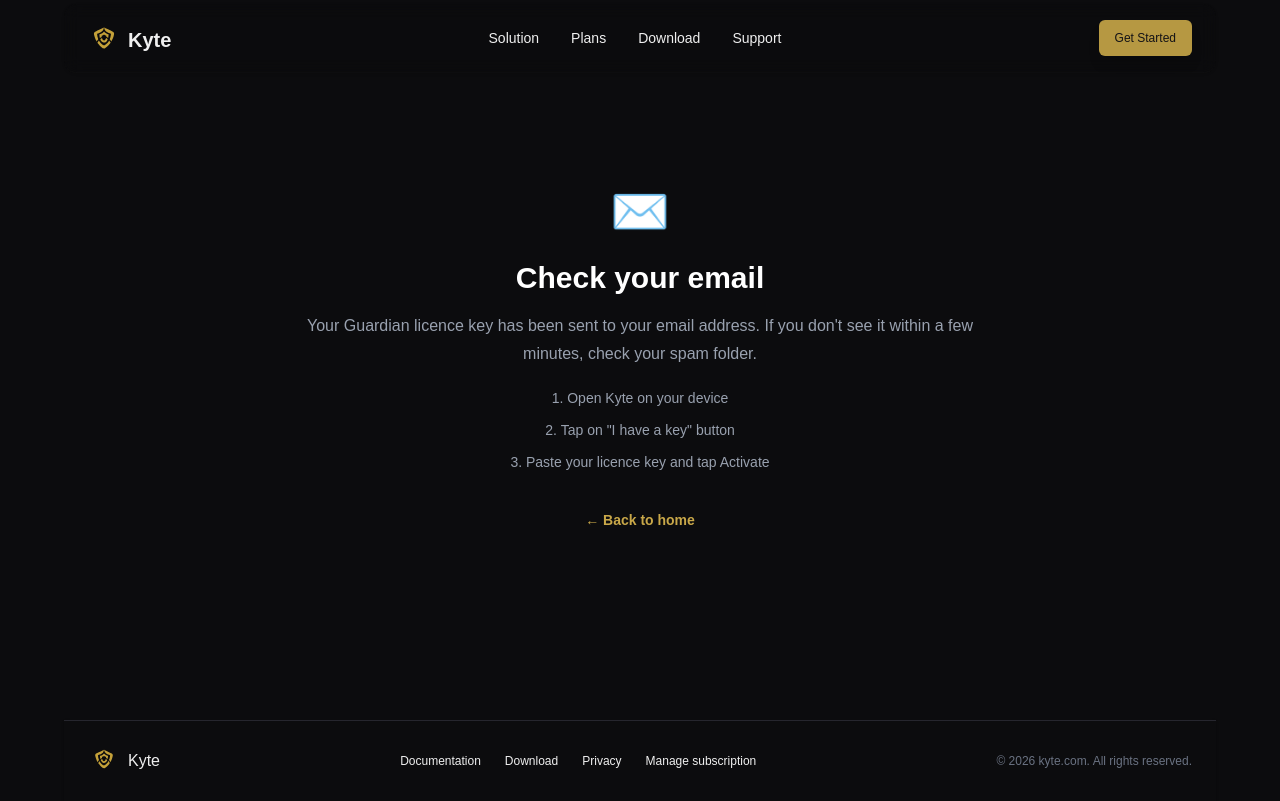
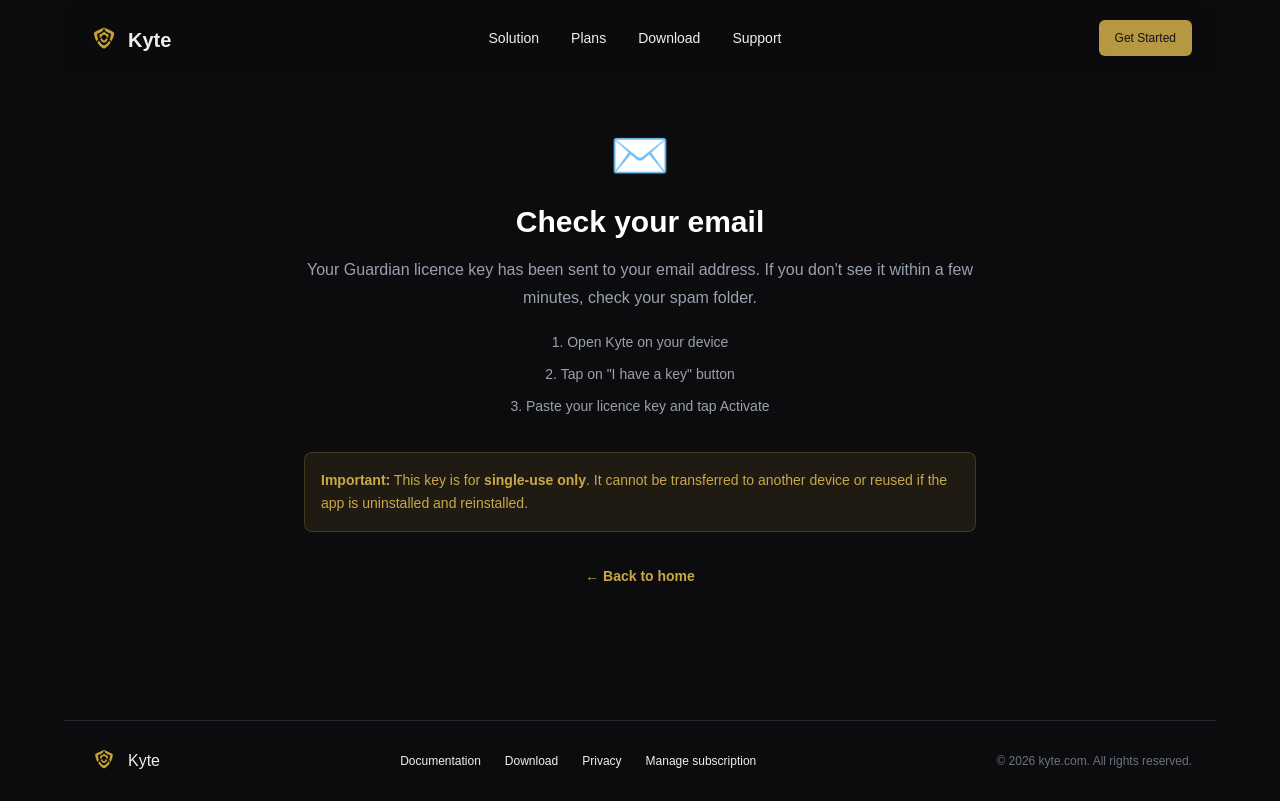
Before and after one commit to MickaelRiss/kyte_website, a Next.js app: page /success in a window 1280 px wide. Built offline with nearby package versions, Linux system fonts and the light colour scheme; no server answers; a web font is replaced by a local one.

Commit message:
fix: add single-use only licence key mention

```diff
--- a/app/api/stripe-webhook/route.ts
+++ b/app/api/stripe-webhook/route.ts
@@ -90,17 +90,14 @@
                   <tr><td align="center">
                     <table role="presentation" width="100%" cellpadding="0" cellspacing="0" style="max-width:520px;background-color:#141316;border-radius:16px;border:1px solid #26262e;overflow:hidden;">
 
-        <!-- Header -->
                       <tr><td style="padding:32px 32px 24px;text-align:center;border-bottom:1px solid #26262e;">
                         <span style="font-size:28px;font-weight:700;color:#efefef;letter-spacing:-0.5px;">Guardian Plan</span>
                       </td></tr>
 
-        <!-- Body -->
                       <tr><td style="padding:32px;">
                         <h1 style="margin:0 0 8px;font-size:22px;font-weight:600;color:#efefef;">Your licence key</h1>
                         <p style="margin:0 0 24px;font-size:14px;color:#a0a0a9;line-height:1.6;">Your licence refreshes automatically each time you open Kyte. Use the key below only if you need to activate manually.</p>
 
-          <!-- Licence key box -->
                         <table role="presentation" width="100%" cellpadding="0" cellspacing="0">
                           <tr><td style="background-color:#0c0c0e;border:1px solid #26262e;border-radius:12px;padding:20px;text-align:center;">
                             <p style="margin:0 0 8px;font-size:10px;font-weight:600;color:#6b6b73;text-transform:uppercase;letter-spacing:1.5px;">Double click to select all</p>
@@ -108,13 +105,15 @@
                           </td></tr>
                         </table>
 
-          <!-- Divider -->
+                        <p style="margin:16px 0 0;font-size:12px;color:#d97706;line-height:1.5;text-align:center;">
+                          <strong>Note:</strong> This key is for <strong>single-use only</strong>. It cannot be used on multiple devices or reused after uninstalling the app.
+                        </p>
+
                         <div style="border-top:1px solid #26262e;margin:28px 0;"></div>
 
                         <p style="margin:0;font-size:13px;color:#6b6b73;line-height:1.6;">This key is linked to your subscription and refreshes automatically each time you open Kyte. As long as your subscription is active, Guardian stays unlocked, no action needed on your end.</p>
                       </td></tr>
 
-        <!-- Footer -->
                       <tr><td style="padding:20px 32px;border-top:1px solid #26262e;text-align:center;">
                         <a href="https://kytesec.com" style="font-size:12px;color:#c9a849;text-decoration:none;">kytesec.com</a>
                       </td></tr>
--- a/app/success/page.tsx
+++ b/app/success/page.tsx
@@ -50,11 +50,23 @@
             Your Guardian licence key has been sent to your email address. If
             you don&apos;t see it within a few minutes, check your spam folder.
           </p>
+
           <ol className="text-gray-400 text-sm/7 space-y-1 list-decimal list-inside mb-8">
             <li>Open Kyte on your device</li>
             <li>Tap on "I have a key" button</li>
             <li>Paste your licence key and tap Activate</li>
           </ol>
+
+          {/* Section d'avertissement importante */}
+          <div className="bg-primary/10 border border-primary/20 rounded-lg p-4 mb-8 text-left">
+            <p className="text-primary text-sm leading-relaxed">
+              <strong>Important:</strong> This key is for{" "}
+              <strong>single-use only</strong>. It cannot be transferred to
+              another device or reused if the app is uninstalled and
+              reinstalled.
+            </p>
+          </div>
+
           <Link
             href="/"
             className="text-primary hover:text-primary/80 text-sm font-semibold transition-colors"
@@ -68,30 +80,32 @@
 
   return (
     <main className="flex-1 flex items-center justify-center px-6 min-h-below-navbar">
-      <div className="max-w-2xl mx-auto text-center w-full">
-        <p className="text-5xl mb-6 text-primary">✓</p>
-        <h1 className="text-3xl font-bold text-white mb-4">
-          Your Guardian licence is ready
-        </h1>
-        <p className="text-gray-400 text-base/7 mb-10">
-          Copy the key below and paste it into Kyte to activate your Guardian
-          features.
+      <div className="max-w-2xl mx-auto text-center">
+        <p className="text-5xl mb-6">✉️</p>
+        <h1 className="text-3xl font-bold text-white mb-4">Check your email</h1>
+        <p className="text-gray-400 text-base/7 mb-4">
+          Your Guardian licence key has been sent to your email address. If you
+          don&apos;t see it within a few minutes, check your spam folder.
         </p>
 
-        <LicenceDisplay licenceKey={licenceKey} />
+        <ol className="text-gray-400 text-sm/7 space-y-1 list-decimal list-inside mb-8">
+          <li>Open Kyte on your device</li>
+          <li>Tap on "I have a key" button</li>
+          <li>Paste your licence key and tap Activate</li>
+        </ol>
 
-        <div className="mt-10 text-left bg-white/5 rounded-2xl p-6">
-          <h2 className="text-white font-semibold mb-3">Next steps</h2>
-          <ol className="text-gray-400 text-sm/7 space-y-1 list-decimal list-inside">
-            <li>Open Kyte on your device</li>
-            <li>Tap on "I have a key" button</li>
-            <li>Paste your licence key and tap Activate</li>
-          </ol>
+        {/* Section d'avertissement importante */}
+        <div className="bg-primary/10 border border-primary/20 rounded-lg p-4 mb-8 text-left">
+          <p className="text-primary text-sm leading-relaxed">
+            <strong>Important:</strong> This key is for{" "}
+            <strong>single-use only</strong>. It cannot be transferred to
+            another device or reused if the app is uninstalled and reinstalled.
+          </p>
         </div>
 
         <Link
           href="/"
-          className="inline-block mt-8 text-primary hover:text-primary/80 text-sm font-semibold transition-colors"
+          className="text-primary hover:text-primary/80 text-sm font-semibold transition-colors"
         >
           ← Back to home
         </Link>
```
Lines whose indentation alone changed are shown as unchanged.
